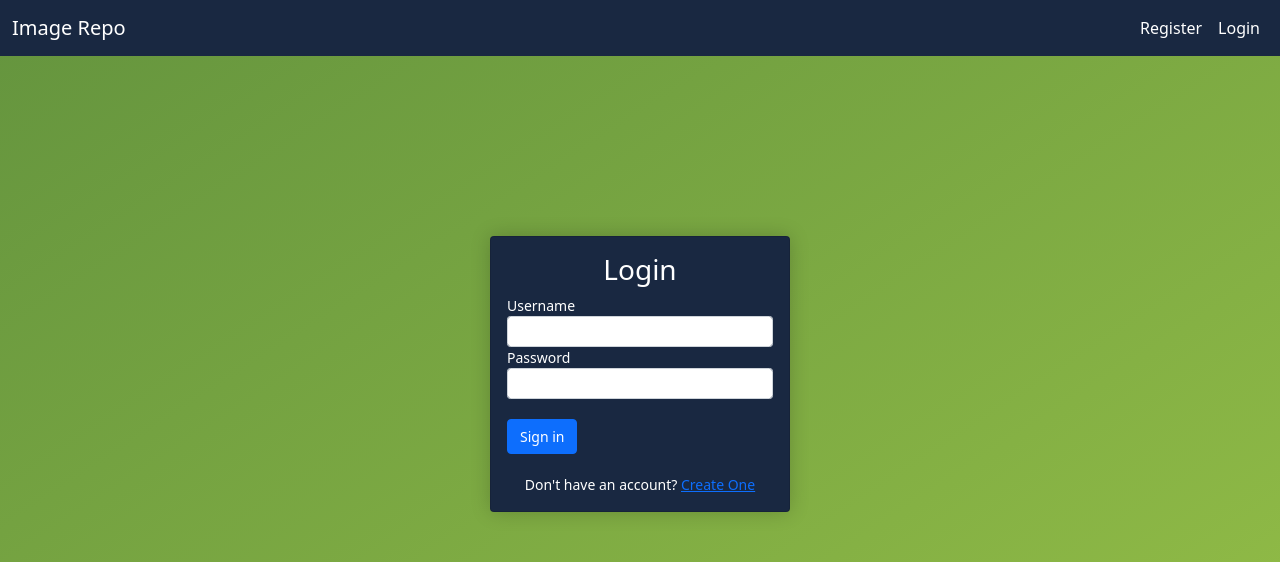
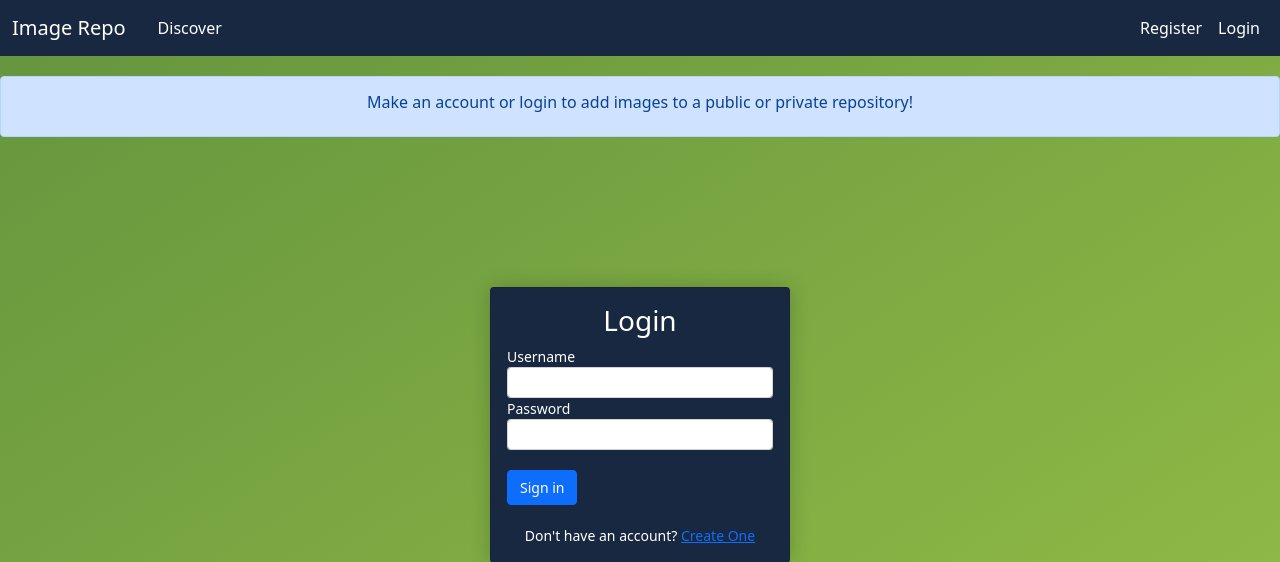
Before and after one commit to AndyKChen/foodify-image, a Flask app: page /login in a window 1280 px wide. Shown: the top 562 px of the page. Run offline with Flask 2, Linux system fonts and the light colour scheme.

Commit message:
add alert

```diff
--- a/shopify_challenge/templates/layout.html
+++ b/shopify_challenge/templates/layout.html
@@ -17,8 +17,9 @@
   <body>
     <nav class="navbar navbar-expand-lg">
         <div class="container-fluid">
-          <a class="navbar-brand" href="#" style="color: white">Image Repo</a>
+          <a class="navbar-brand" href="/" style="color: white">Image Repo</a>
               {% if not session.username %}
+              <a class="nav-link" href="/" style="color: white">Discover</a>
                 <div class="navbar-collapse collapse justify-content-end" id="navbarNavDropdown">
                   <ul class="navbar-nav ml-auto">
                       <li class="nav-item"><a class="nav-link" href="/register" style="color: white">Register</a></li>
@@ -36,9 +37,12 @@
                 <li class="nav-item"><a class="nav-link" href="/login" style="color: white">Logout</a></li>
               </ul>
               {% endif %}
-            </ul>
-
       </nav>
+      {% if not session.username %}
+        <div class="alert alert-primary" style="text-align: center; alert;">
+          <h6>Make an account or login to add images to a public or private repository!</h6>
+        </div>
+      {% endif %}
     {% with messages=get_flashed_messages(with_categories=true) %}
         {% for category, message in messages %}
         <div class='alert alert-{{category}} text-center alert-dismissible fade show m-auto'>
```
